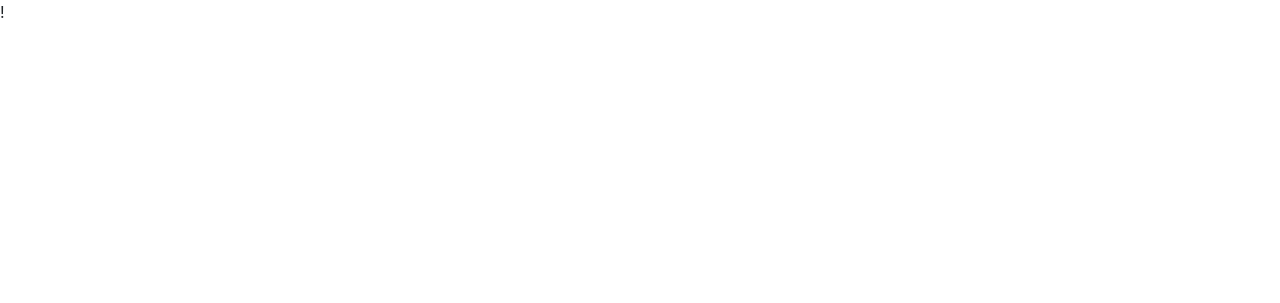
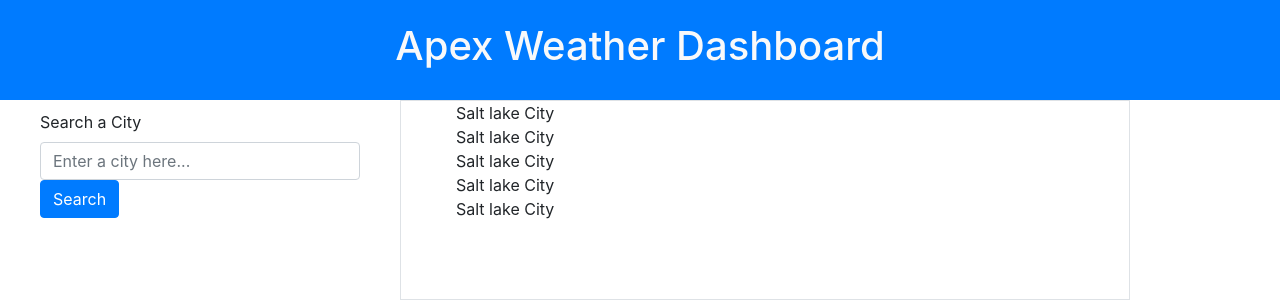
Before and after one commit to TGold90/Apex-Weather-Dashboard, a plain HTML site: page index.html in a window 1280 px wide. Drawn offline with nearby package versions, Linux system fonts and the light colour scheme.

Commit message:
building html/css

```diff
--- a/index.html
+++ b/index.html
@@ -1,20 +1,54 @@
-!<!doctype html>
+<!doctype html>
 <html lang="en">
   <head>
-    <title>Apex Weather</title>
+    <title>Apex Weather Dashboard</title>
     <!-- Required meta tags -->
     <meta charset="utf-8">
     <meta name="viewport" content="width=device-width, initial-scale=1, shrink-to-fit=no">
 
     <!-- Bootstrap CSS -->
     <link rel="stylesheet" href="https://stackpath.bootstrapcdn.com/bootstrap/4.3.1/css/bootstrap.min.css" integrity="sha384-ggOyR0iXCbMQv3Xipma34MD+dH/1fQ784/j6cY/iJTQUOhcWr7x9JvoRxT2MZw1T" crossorigin="anonymous">
+    <link rel="stylesheet" href="style.css">
   </head>
-  <body>
+  <body class="vh-100">
+      <header class="d-flex flex-row justify-content-center bg-primary text-light height: 100px">
+              <h1>Apex Weather Dashboard</h1>
+      </header>
+      <div class="container row" id="main-container">
+          <div class="container-fluid row col-4" id="weather-search">
+            <div class="form-group col-12">
+                <label for="i class="fa fa-search" aria-hidden="true"></i>Search a City</label>
+                <input type="text" name="search" id="citySearch" class="form-control" placeholder="Enter a city here..." aria-describedby="helpId">
+                <button class="btn btn-primary">Search</button>
+            </div>
+            <div class="col-12 my-3" id="button-div">
+                <ul class="p-1"id="button-list">
+
+                </ul>
+            </div>
+          </div>
+          <div class="container-fluid row col-8">
+            <div class="container-fluid border col-12">
+                <ul class="weather-data">
+                    <li class="list-unstyled" id="city-name">Salt lake City</li>
+                    <li class="list-unstyled" id="Temp">Salt lake City</li>
+                    <li class="list-unstyled" id="Wind">Salt lake City</li>
+                    <li class="list-unstyled" id="Humidity">Salt lake City</li>
+                    <li class="list-unstyled" id="UV Index">Salt lake City</li>
+                </ul>
+                <div class=""></div>
+            </div>
+          </div>
+      </div>
+
+
+
 
     <!-- Optional JavaScript -->
     <!-- jQuery first, then Popper.js, then Bootstrap JS -->
     <script src="https://code.jquery.com/jquery-3.3.1.slim.min.js" integrity="sha384-q8i/X+965DzO0rT7abK41JStQIAqVgRVzpbzo5smXKp4YfRvH+8abtTE1Pi6jizo" crossorigin="anonymous"></script>
     <script src="https://cdnjs.cloudflare.com/ajax/libs/popper.js/1.14.7/umd/popper.min.js" integrity="sha384-UO2eT0CpHqdSJQ6hJty5KVphtPhzWj9WO1clHTMGa3JDZwrnQq4sF86dIHNDz0W1" crossorigin="anonymous"></script>
     <script src="https://stackpath.bootstrapcdn.com/bootstrap/4.3.1/js/bootstrap.min.js" integrity="sha384-JjSmVgyd0p3pXB1rRibZUAYoIIy6OrQ6VrjIEaFf/nJGzIxFDsf4x0xIM+B07jRM" crossorigin="anonymous"></script>
+    <script src="script.js"></script>
   </body>
 </html>
--- a/style.css
+++ b/style.css
@@ -0,0 +1,30 @@
+* {
+    box-sizing: border-box;
+}
+
+body {
+
+}
+
+header {
+    height: 100px;
+    align-items: center;
+}
+
+.row {
+    /* margin: 0px; */
+}
+
+#main-container {
+    width: 100%;
+    margin: 0px;
+    padding: 0px;
+}
+
+#weather-search {
+    margin: 10px;
+}
+
+.button-list{
+    height: 100%;
+}
```
